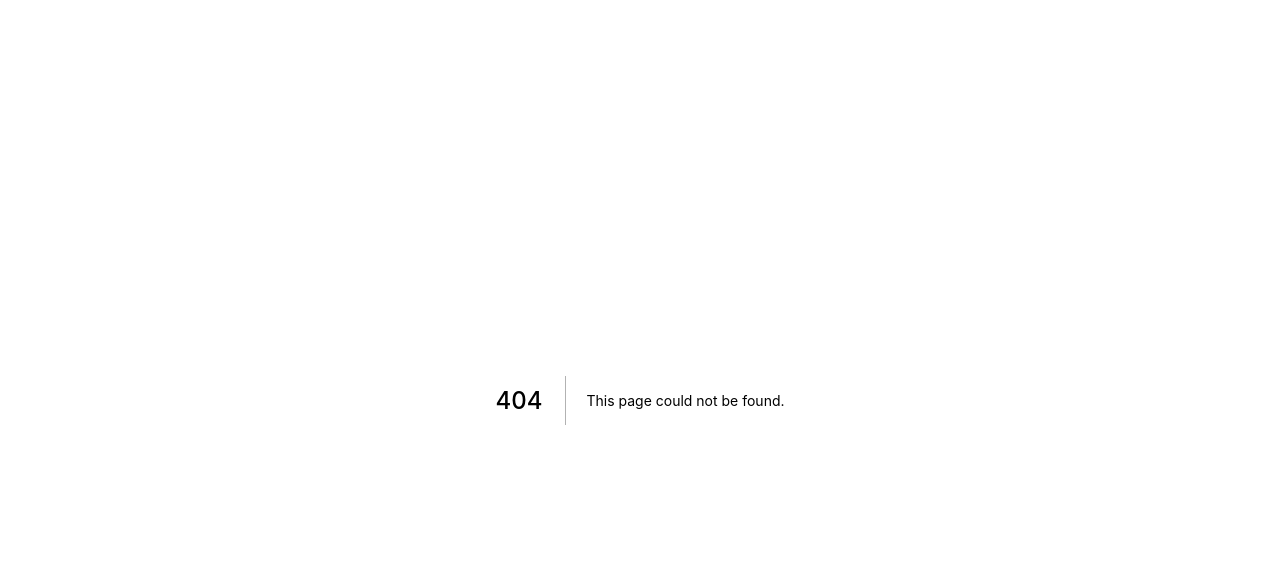
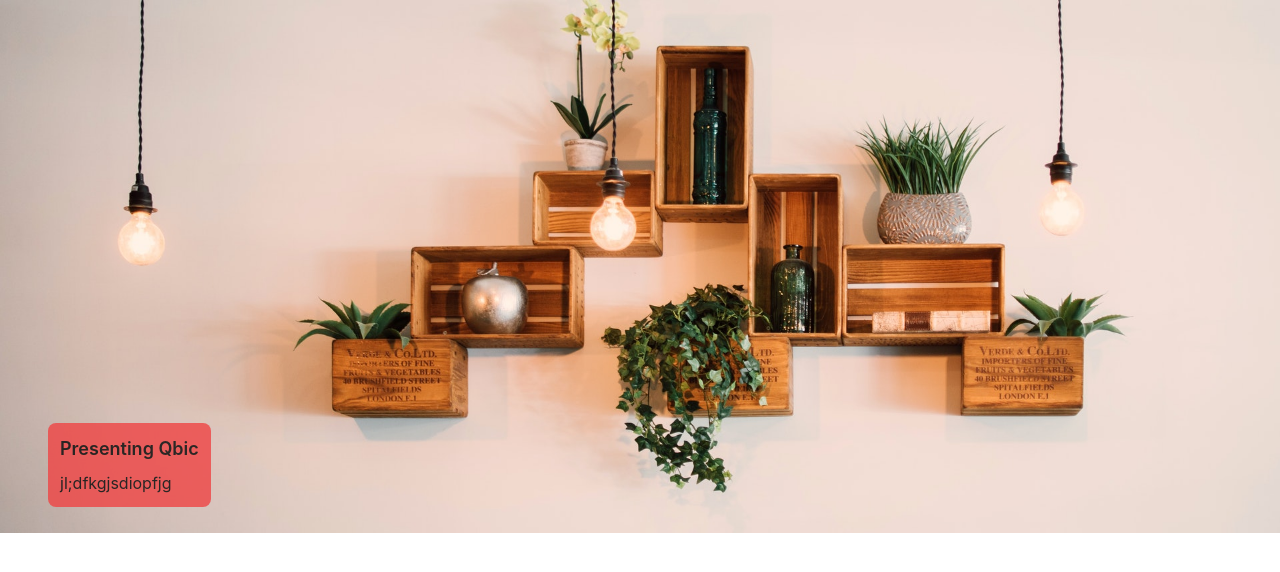
Before and after one commit to rohan-singh987/Lancet, a Next.js app: page /interiors in a window 1280 px wide. Before the commit this address had no page. Shown: the top 572 px of the page. Built offline with nearby package versions, Linux system fonts and the light colour scheme.

Commit message:
Interiors started

```diff
--- /dev/null
+++ b/pages/interiors.js
@@ -0,0 +1,30 @@
+import Image from 'next/image';
+import React from 'react'
+
+const Interiors = () => {
+  return (
+    <>
+      <section className='relative'>
+        <div>
+          <Image
+            src="/media/interiors_img_1.jpg"
+            width="1920"
+            height="800"
+            alt="Landing page display image"
+          />
+        </div>
+        <div className='absolute p-3 rounded-lg bottom-8 left-12 bg-red-500 opacity-80'>
+          <h1 className='font-semibold text-lg mb-2'> Presenting Qbic </h1>
+          <p>
+            jl;dfkgjsdiopfjg
+          </p>
+        </div>
+      </section>
+      <section>
+
+      </section>
+    </>
+  )
+};
+
+export default Interiors
```
Also changed, not shown: pages/index.js (indentation only), public/media/interiors_img_1.jpg (added).
